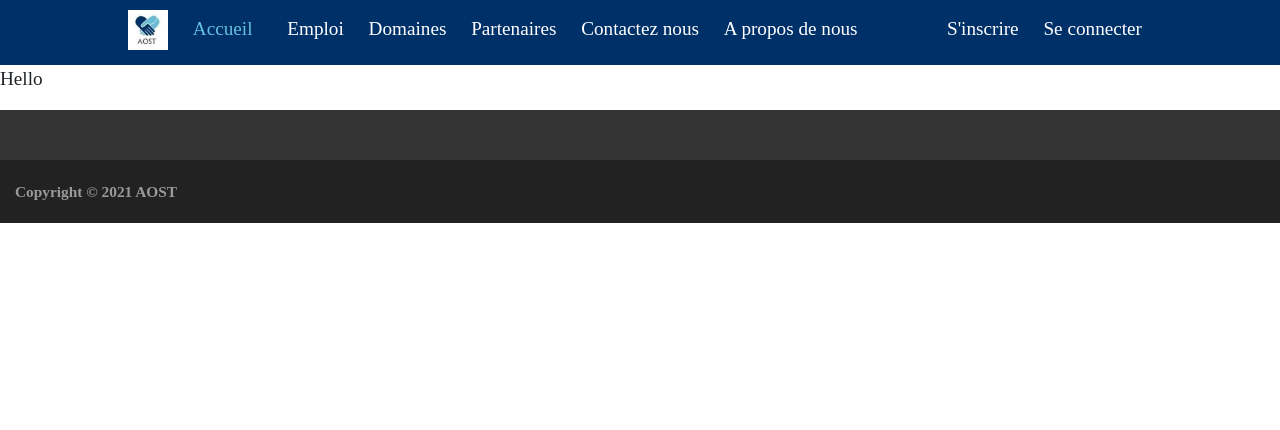
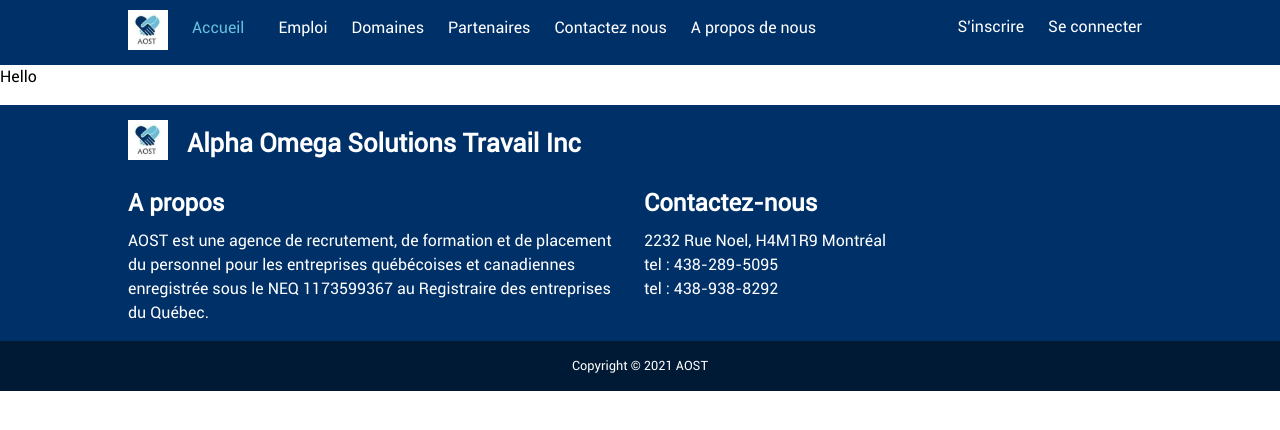
Before and after one commit to donaldnkouathio/aost, a PHP site: page / in a window 1280 px wide. Shown: the top 430 px of the page. Run offline with PHP 8.4, Linux system fonts and the light colour scheme; some libraries are stand-ins or nearby versions; some web fonts are replaced.

Commit message:
Création du footer

```diff
--- /dev/null
+++ b/footer/footer.css
@@ -0,0 +1,80 @@
+footer{
+  background-color: var(--footer-bg-color);
+  color: var(--footer-text-color);
+  padding-top: 15px;
+}
+.footer-logo{
+
+}
+.footer-logo h1{
+  display: inline-block;
+  margin-left: 15px;
+}
+.footer-logo img{
+  height: 40px;
+}
+.footer-container{
+  margin-top: 15px;
+}
+.footer-contain{
+  display: inline-block;
+}
+.footer-contain:first-child{
+  margin-left: 0;
+}
+.footer-bottom{
+  background-color: var(--footer-bg-color-dark);
+  padding: 15px 0;
+  text-align: center;
+  font-size: 0.8em;
+}
+
+
+/***** Media Query *****/
+
+/* Mobile */
+@media (min-width: 320px) {
+  .footer-logo h1{
+    font-size: 1.1em;
+  }
+  .footer-logo img{
+    margin-bottom: -12px;
+  }
+  .footer-body{
+    padding: 15px;
+  }
+  .footer-contain p{
+    font-size: 0.9em;
+  }
+}
+
+/* Tablette */
+@media (min-width: 576px) {
+}
+
+/* Laptop */
+@media (min-width: 992px) {
+  .footer-contain{
+    width: 48%;
+    vertical-align: top;
+    margin-left: 2%;
+  }
+  .footer-body{
+    margin-left: 10%;
+    margin-right: 10%;
+    padding: 0;
+  }
+  .footer-logo h1{
+    font-size: 1.6em;
+  }
+  .footer-contain p{
+    font-size: 1em;
+  }
+  .footer-logo img{
+    margin-bottom: -8px;
+  }
+}
+
+/* TV */
+@media (min-width: 1441px) {
+}
--- a/footer/footer.php
+++ b/footer/footer.php
@@ -1,8 +1,34 @@
   <footer class="" style="">
-    <div class="" style="width: 100%; background-color: #333; height: 50px">
+    <div class="footer-body">
+      <div class="footer-logo">
+        <img src="/aost/img/logo.jpg" alt="Logo AOST">
+        <h1>Alpha Omega Solutions Travail Inc</h1>
+      </div>
 
+      <div class="footer-container">
+
+        <div class="footer-contain">
+          <h2>A propos</h2>
+          <p>
+            AOST est une agence de recrutement, de formation et de placement
+            du personnel pour les entreprises québécoises et canadiennes enregistrée
+            sous le NEQ 1173599367 au Registraire des entreprises du Québec.
+          </p>
+        </div>
+
+        <div class="footer-contain">
+          <h2>Contactez-nous</h2>
+          <p>
+            2232 Rue Noel, H4M1R9 Montréal <br>
+            tel : 438-289-5095 <br>
+            tel : 438-938-8292
+          </p>
+        </div>
+
+      </div>
     </div>
-    <div class="" style="width: 100%; background-color: #222; padding: 20px 0 20px 0; color: #999; font-weight: bold; font-size: 0.8em">
+
+    <div class="footer-bottom">
       <span style="padding: 15px">Copyright © 2021 AOST</span>
     </div>
   </footer>
--- a/header/head.php
+++ b/header/head.php
@@ -7,5 +7,6 @@
     <!-- <link rel="shortcut icon" href="/joma/img/icon.png"/> -->
 
     <link rel="stylesheet" href="/aost/outils/css/vars.css">
+    <link rel="stylesheet" href="/aost/outils/css/global.css">
     <link rel="stylesheet" href="/aost/header/header.css">
-    <link rel="stylesheet" href="/aost/outils/css/global.css">
+    <link rel="stylesheet" href="/aost/footer/footer.css">
--- a/outils/css/global.css
+++ b/outils/css/global.css
@@ -23,7 +23,6 @@
 h1, h2, h3, h4, h5, h6 {
   margin-top: 0;
   margin-bottom: 0.5rem;
-  color: rgba(25,105,200,1);
 }
 
 p {
@@ -42,10 +41,9 @@
 body {
   margin: 0;
   font-family: roboto-regular;
-  font-size: 1.2rem;
+  font-size: 1em;
   font-weight: 400;
   line-height: 1.5;
-  color: #212529;
   text-align: left;
 }
 
--- a/outils/css/vars.css
+++ b/outils/css/vars.css
@@ -9,4 +9,9 @@
   --nav-text-hover-color: var(--color-secondary);
   --subNav-text-color: var(--color-primary);
   --subNav-text-hover-color: var(--color-tertiaire);
+
+  /* footer */
+  --footer-bg-color : var(--color-primary);
+  --footer-bg-color-dark : var(--color-tertiary);
+  --footer-text-color : white;
 }
```
Also changed, not shown: outils/fonts/Roboto-Regular.ttf (added).
